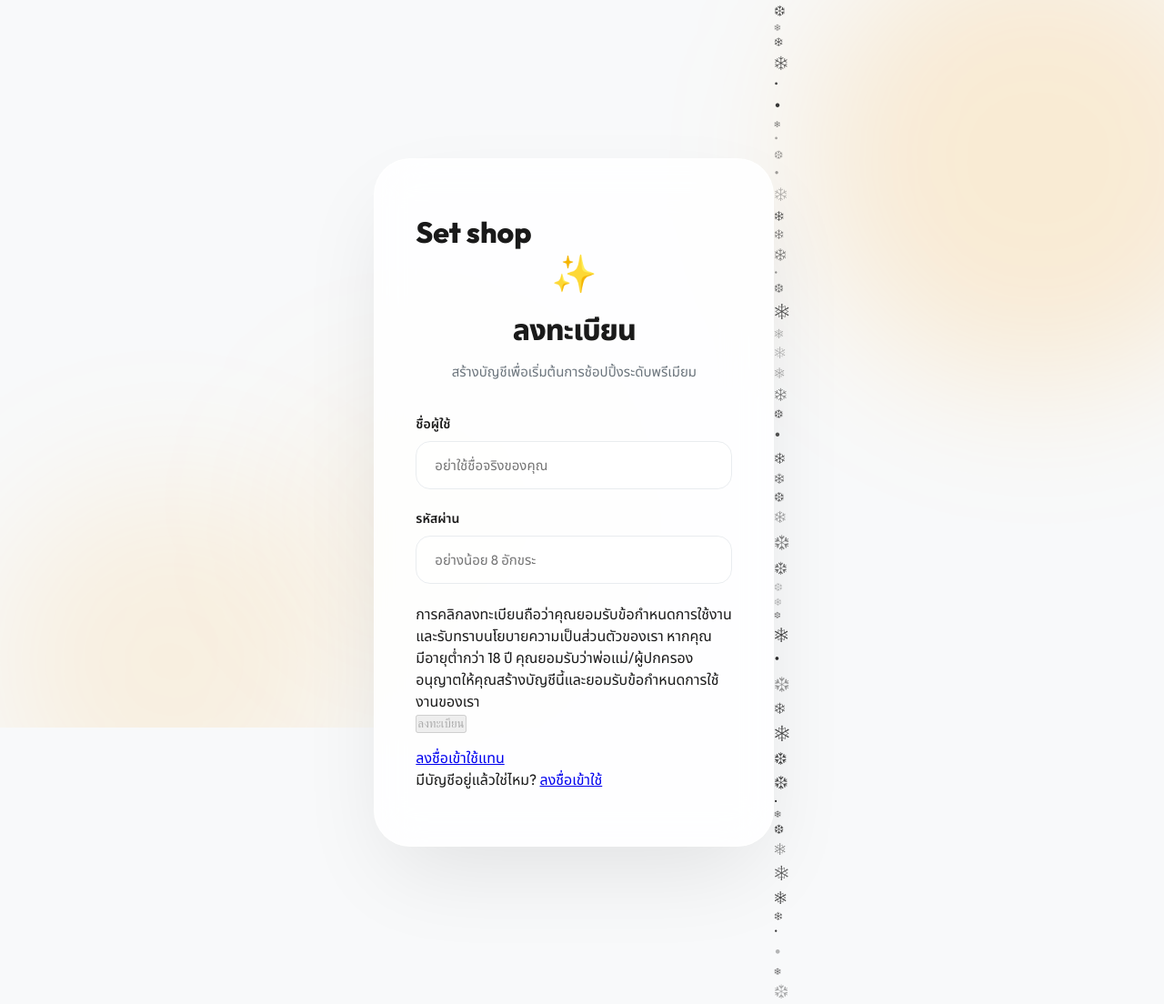
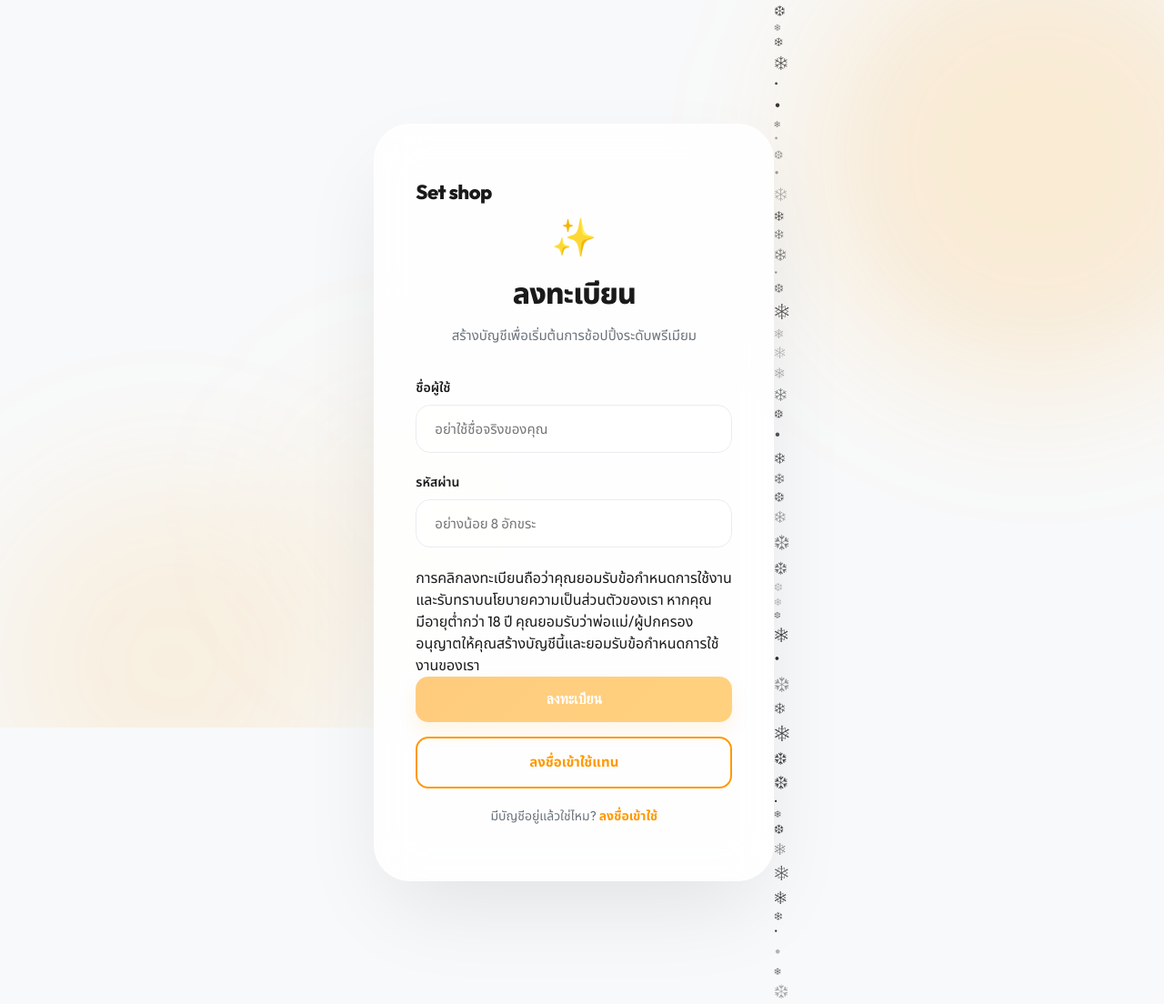
Before and after one commit to razeak7293/SetXFiveM, a website: page index.html in a window 1280 px wide. Shown: the whole page at 91% size. Drawn offline with Linux system fonts and the light colour scheme.

Commit message:
Update styles.css

```diff
--- a/styles.css
+++ b/styles.css
@@ -182,3 +182,80 @@ input:focus {
     text-decoration: none;
     font-weight: 700;
 }
+
+/* ปุ่มลงชื่อเข้าใช้ (outline style) */
+.login-btn {
+    display: block;
+    width: 100%;
+    padding: 15px;
+    border-radius: 14px;
+    border: 2px solid var(--primary);
+    background: transparent;
+    color: var(--primary);
+    font-family: inherit;
+    font-size: 15px;
+    font-weight: 700;
+    text-align: center;
+    text-decoration: none;
+    transition: var(--transition);
+    cursor: pointer;
+}
+
+.login-btn:hover {
+    background: var(--primary);
+    color: #fff;
+    transform: translateY(-2px);
+    box-shadow: 0 10px 20px rgba(255, 153, 0, 0.2);
+}
+
+/* submit btn สำหรับหน้า register */
+.submit-btn {
+    width: 100%;
+    background: linear-gradient(135deg, var(--primary), #ffa500);
+    color: #fff;
+    border: none;
+    padding: 16px;
+    font-size: 16px;
+    font-weight: 700;
+    border-radius: 14px;
+    cursor: pointer;
+    box-shadow: 0 10px 20px rgba(255, 153, 0, 0.2);
+    transition: var(--transition);
+    opacity: 0.5;
+}
+
+.submit-btn:not([disabled]) {
+    opacity: 1;
+}
+
+.submit-btn:not([disabled]):hover {
+    transform: translateY(-2px);
+    box-shadow: 0 15px 25px rgba(255, 153, 0, 0.3);
+}
+
+/* ข้อความลิงก์ด้านล่าง */
+.login-link-text {
+    text-align: center;
+    margin-top: 20px;
+    font-size: 14px;
+    color: var(--text-muted);
+}
+
+.login-link-text a {
+    color: var(--primary);
+    font-weight: 700;
+    text-decoration: none;
+}
+
+.login-link-text a:hover {
+    text-decoration: underline;
+}
+
+/* logo ในหน้าสมัครสมาชิก */
+.logo {
+    font-size: 22px;
+    font-weight: 800;
+    color: var(--text-main);
+    margin-bottom: 10px;
+    letter-spacing: -0.5px;
+}
```
